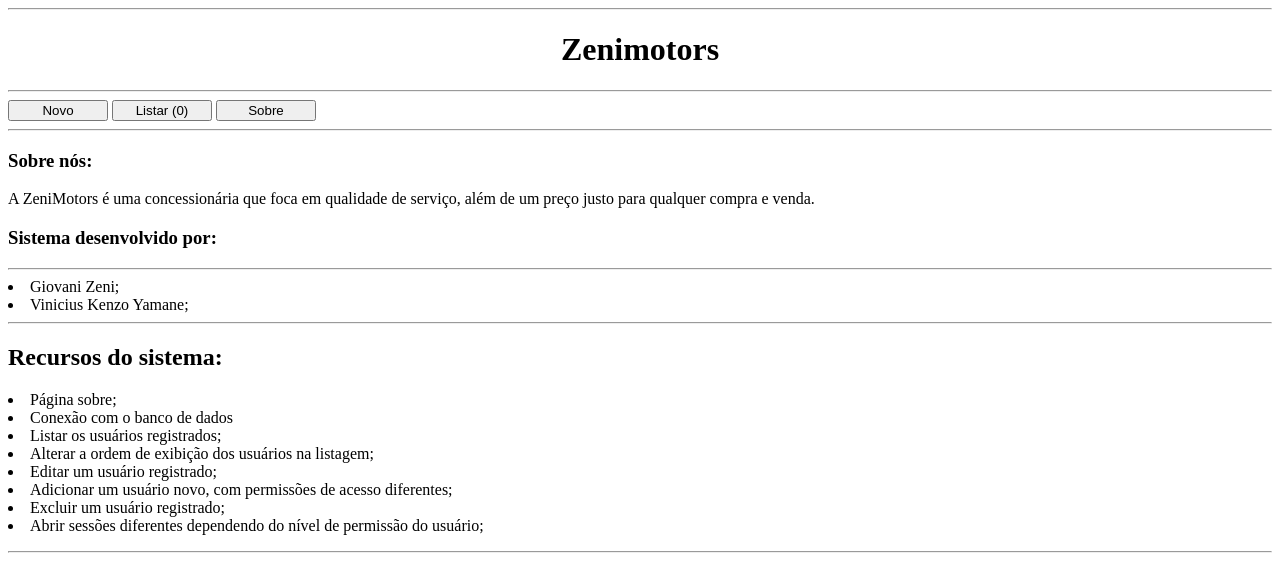
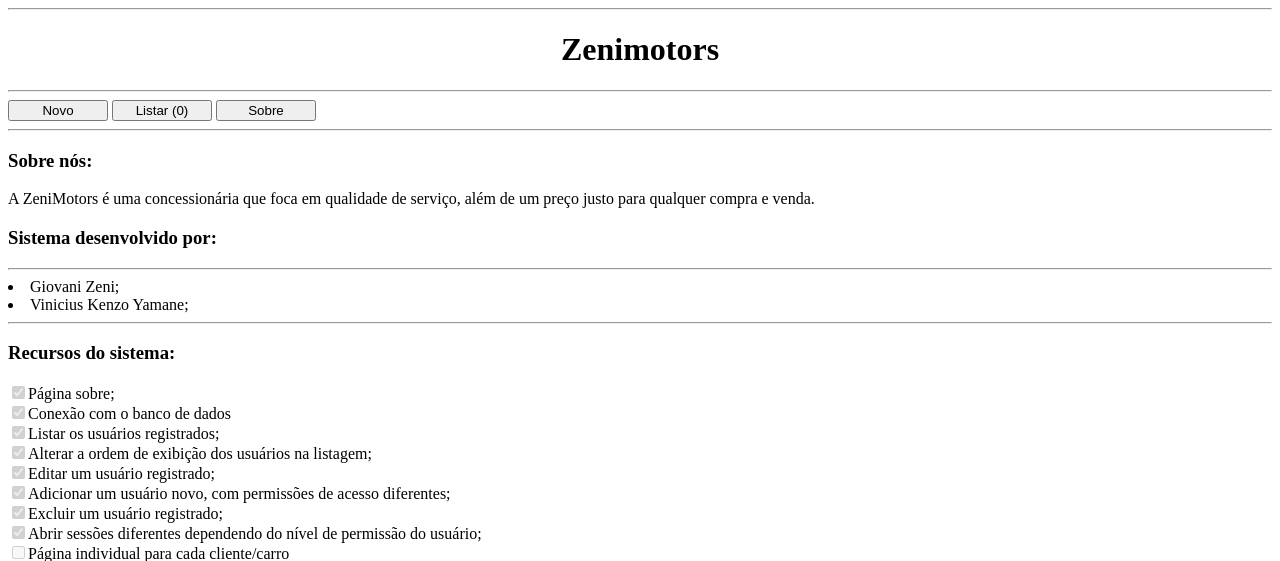
Before and after one commit to sumikachannn/Curso_PHP, a PHP site: page /sobre.php in a window 1280 px wide. Shown: the top 561 px of the page. Run offline with PHP 8.4, Linux system fonts and the light colour scheme; data that the repository does not hold is empty; grey boxes are pictures that could not be loaded.

Commit message:
Update do sobre.php
Coisa basica pra aparecer a caixa de "marcado" assim que a gente for melhorando, na próxima vai ser uma boa colocar uma permissão especifica de edição dependendo do login

```diff
--- a/concessionaria_v2/sobre.php
+++ b/concessionaria_v2/sobre.php
@@ -30,15 +30,20 @@
 			<li>Giovani Zeni;</li>
 			<li>Vinicius Kenzo Yamane;</li>
 			<hr>
-			<h2>Recursos do sistema:</h2>
-			<li>Página sobre;</li>
-			<li>Conexão com o banco de dados</li>
-			<li>Listar os usuários registrados;</li>
-			<li>Alterar a ordem de exibição dos usuários na listagem;</li>
-			<li>Editar um usuário registrado;</li>
-			<li>Adicionar um usuário novo, com permissões de acesso diferentes;</li>
-			<li>Excluir um usuário registrado;</li>
-			<li>Abrir sessões diferentes dependendo do nível de permissão do usuário;</li>
+			<h3>Recursos do sistema:</h3>
+			<input type="checkbox" disabled="disabled" checked="checked">Página sobre;<br>
+			<input type="checkbox" disabled="disabled" checked="checked">Conexão com o banco de dados<br>
+			<input type="checkbox" disabled="disabled" checked="checked">Listar os usuários registrados;<br>
+			<input type="checkbox" disabled="disabled" checked="checked">Alterar a ordem de exibição dos usuários na listagem;<br>
+			<input type="checkbox" disabled="disabled" checked="checked">Editar um usuário registrado;<br>
+			<input type="checkbox" disabled="disabled" checked="checked">Adicionar um usuário novo, com permissões de acesso diferentes;<br>
+			<input type="checkbox" disabled="disabled" checked="checked">Excluir um usuário registrado;<br>
+			<input type="checkbox" disabled="disabled" checked="checked">Abrir sessões diferentes dependendo do nível de permissão do usuário;<br>
+			<input type="checkbox" disabled="disabled">Página individual para cada cliente/carro<br>
+			<input type="checkbox" disabled="disabled">Link das imagens com uma página de cliente/carro<br>
+			<input type="checkbox" disabled="disabled">Página de veiculos em formato de galeria ou por scroll<br>
+			<input type="checkbox" disabled="disabled">Filtragem das listas por atributo ou pesquisa especifica<br>
+
 	</div>
 	</p>
 	<hr>
```
